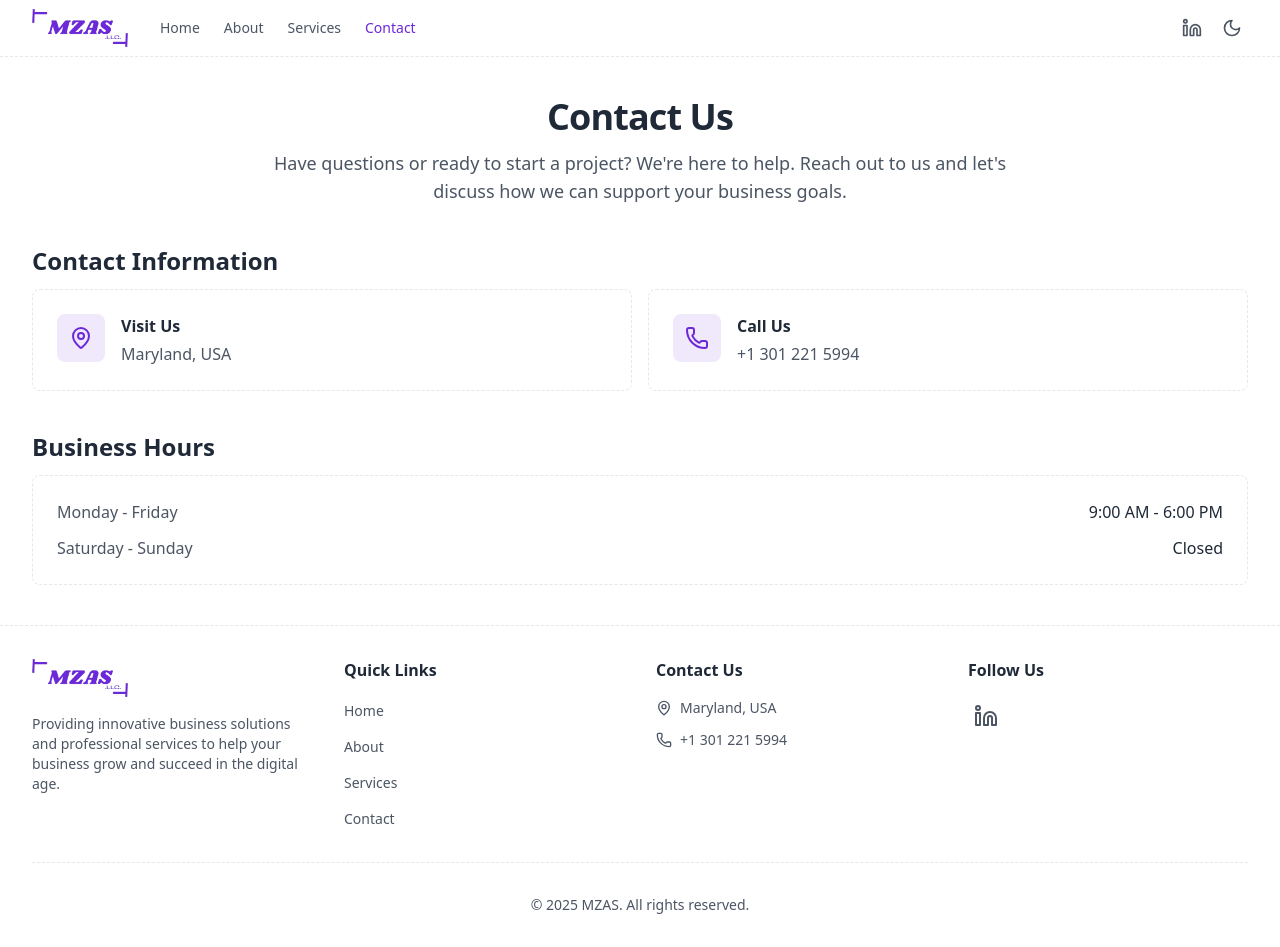
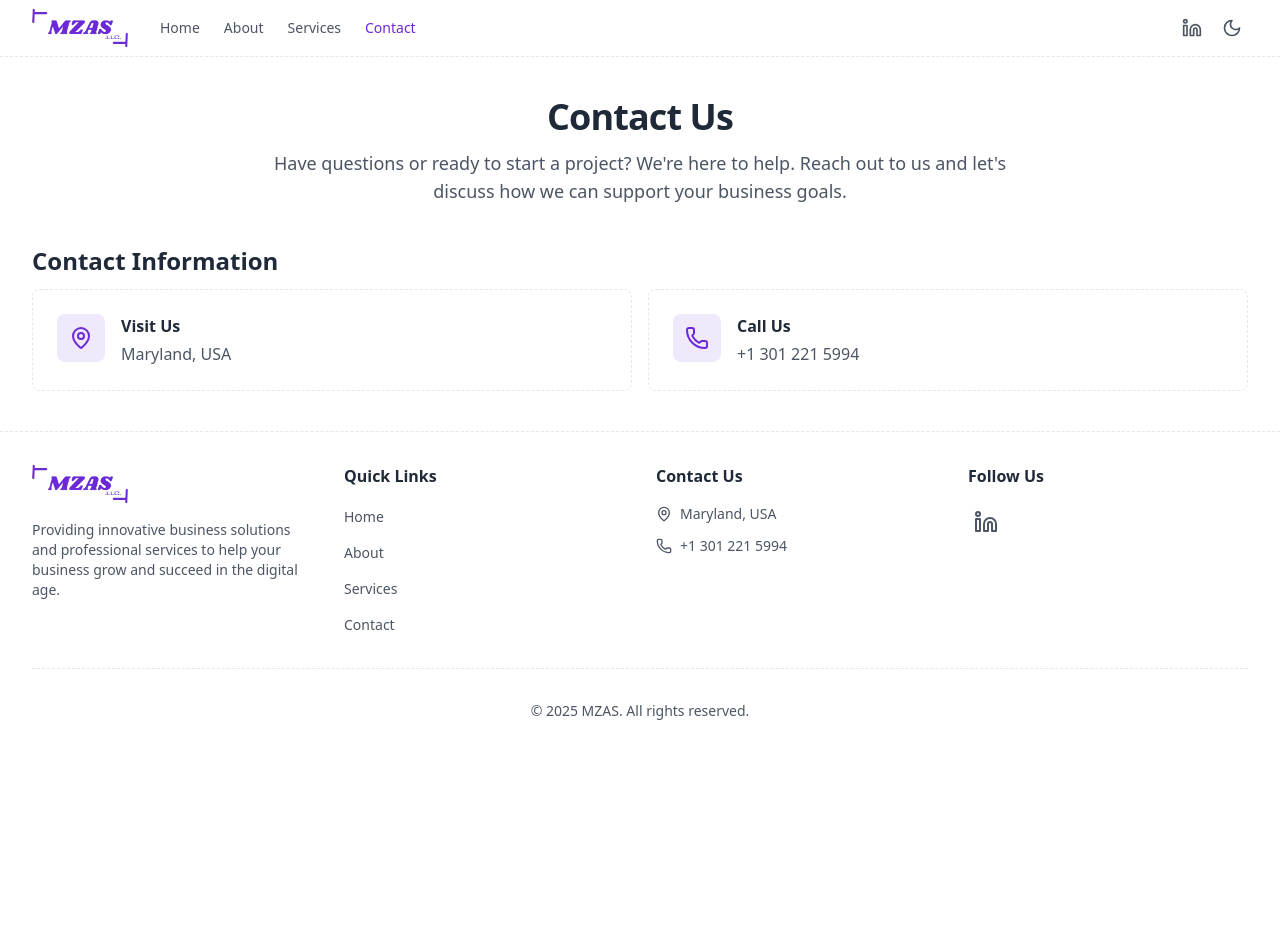
Before and after one commit to The-HSQ/mzas, a Next.js app: page /contact in a window 1280 px wide. After the commit the page ends 800 px from the top, so only its background shows below. Built offline with nearby package versions, Linux system fonts and the light colour scheme.

Commit message:
Some Contact Page Changes

```diff
--- a/src/app/contact/page.tsx
+++ b/src/app/contact/page.tsx
@@ -62,7 +62,7 @@
         </div>
 
         {/* Business Hours */}
-        <div className="flex flex-col gap-3">
+        {/* <div className="flex flex-col gap-3">
           <h2 className="text-2xl font-semibold">Business Hours</h2>
           <div className="p-4 sm:p-6 rounded-lg border border-dashed border-[var(--color-border)] bg-[var(--color-background)]">
             <div className="space-y-3">
@@ -80,7 +80,7 @@
               </div>
             </div>
           </div>
-        </div>
+        </div> */}
       </div>
     </div>
   );
```
